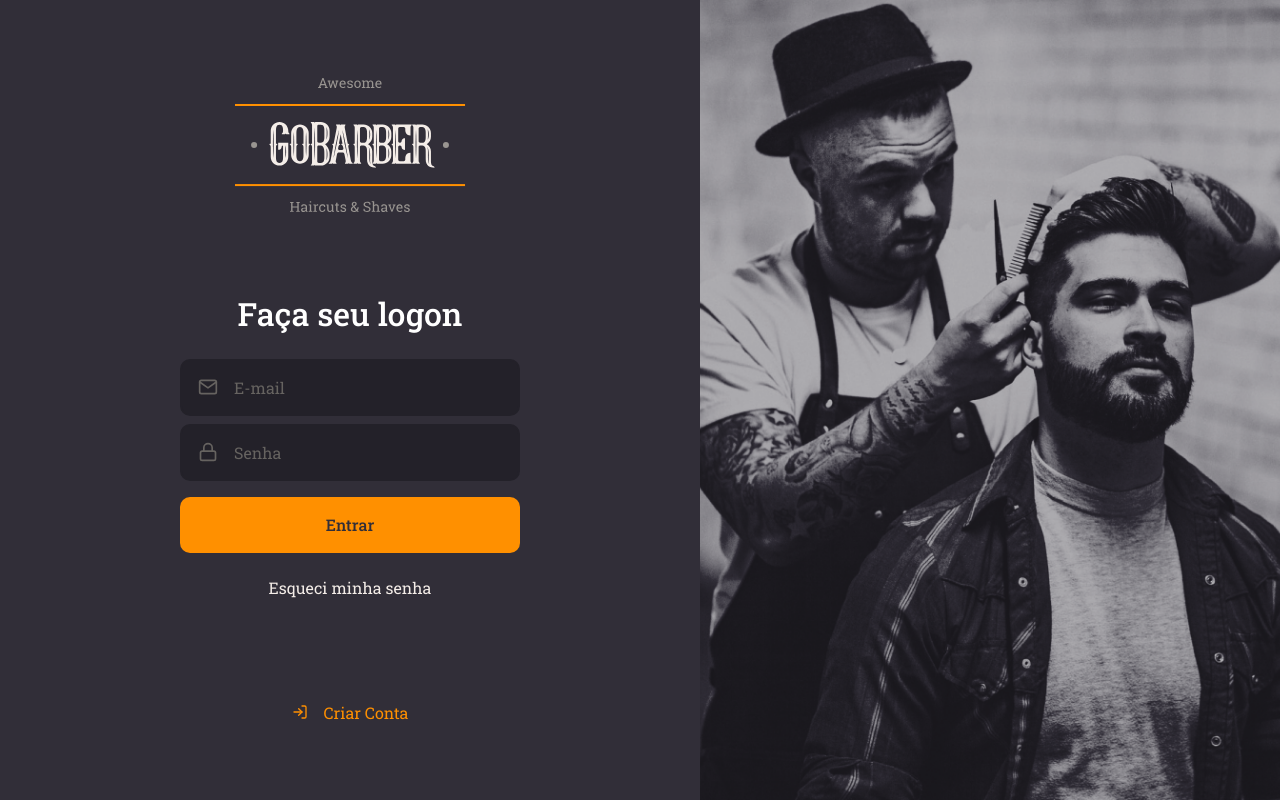
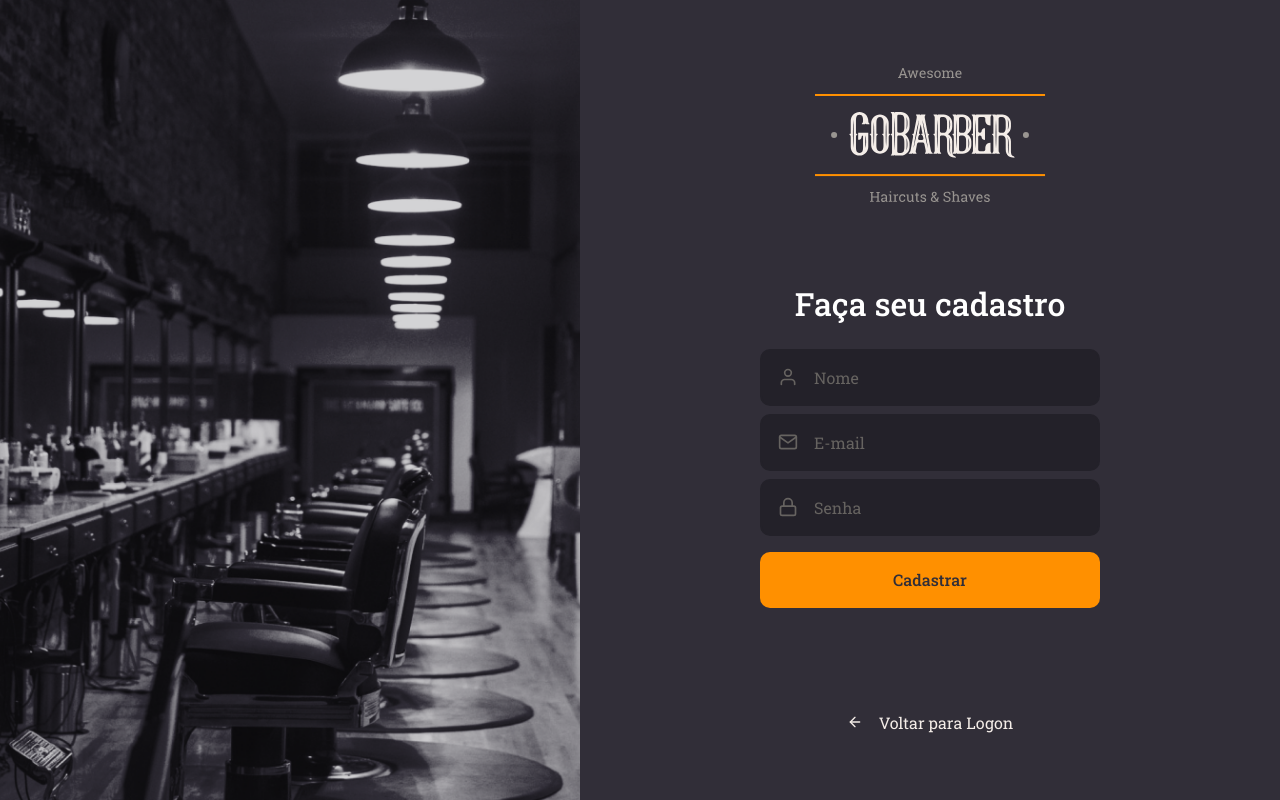
Before and after one commit to AndreCosta101/go-barber-web2020, a React (Create React App) app: page / in a window 1280 px wide. Built offline with nearby package versions, Linux system fonts and the light colour scheme.

Commit message:
Pagina de Cadastro

```diff
--- a/src/App.tsx
+++ b/src/App.tsx
@@ -1,13 +1,14 @@
 import React from 'react';
 
-import SignIn from './pages/SignIn';
+// import SignIn from './pages/SignIn';
+import SignUp from './pages/SignUp';
 
 import GlobalStyle from './styles/global';
 
 
 const App: React.FC = () => (
   <>
-    <SignIn />
+    <SignUp />
     <GlobalStyle />
   </>
 );
--- /dev/null
+++ b/src/pages/SignUp/index.tsx
@@ -0,0 +1,38 @@
+import React from 'react';
+import { FiArrowLeft, FiMail, FiUser, FiLock } from 'react-icons/fi'
+
+import logoImg from '../../assets/logo.svg';
+
+import Input from '../../components/Input'
+import Button from '../../components/Button'
+
+import { Container, Content, Background } from './styles';
+
+const SignUp: React.FC = () => (
+  <Container>
+    <Background />
+    <Content>
+      <img src={logoImg} alt="GoBarber" />
+
+      <form>
+        <h1>Faça seu cadastro</h1>
+
+        <Input name="name" icon={FiUser} placeholder="Nome" />
+
+        <Input name="email" icon={FiMail} placeholder="E-mail" />
+
+        <Input name="password" icon={FiLock} type="password" placeholder="Senha" />
+
+        <Button type="submit">Cadastrar</Button>
+      </form>
+
+      <a href="login">
+        <FiArrowLeft />
+        Voltar para Logon
+      </a>
+    </Content>
+
+  </Container>
+)
+
+export default SignUp;
--- /dev/null
+++ b/src/pages/SignUp/styles.ts
@@ -0,0 +1,78 @@
+import styled from 'styled-components';
+import { shade } from 'polished';
+
+import signUpBackgroundImg from '../../assets/sign-up-background.png'
+
+export const Container = styled.div`
+  height: 100vh;
+
+  display: flex;
+  // o display flex deixaria o Content e o Background um do lado do outro
+  // o strech faz com que eles tenham o tamanho total da página, divididos na metade.
+  align-items: stretch;
+`;
+
+export const Content = styled.div`
+  display: flex;
+  flex-direction: column;
+  align-items: center;
+  // Posso trocar isso:
+  /* justify-content: center;
+  align-items: center; */
+  // por isso:
+  place-content: center;
+
+  width: 100%;
+  max-width: 700px;
+
+  form {
+    margin: 80px 0;
+    width: 340px;
+    text-align: center;
+
+    h1 {
+      margin-bottom: 24px;
+    }
+
+    a {
+      color: #F4EDE8;
+      display: block;
+      margin-top: 24px;
+      text-decoration: none;
+      transition: color 0.2s;
+
+      &:hover{
+        color: ${shade(0.2, '#F4EDE8')}
+      }
+    }
+  }
+
+  > a {
+    color: #F4EDE8;
+      display: block;
+      margin-top: 24px;
+      text-decoration: none;
+      transition: color 0.2s;
+
+      &:hover{
+        color: ${shade(0.2, '#ff9000')}
+      }
+
+      display: flex;
+      align-items: center;
+
+      svg {
+        margin-right: 16px;
+      }
+  }
+
+
+`;
+
+export const Background = styled.div`
+  // flex 1 faz ocupar todo o espaço, menos os 700 pixels da linha 24
+  flex: 1;
+  background: url(${signUpBackgroundImg}) no-repeat center;
+  // cobre o tamanho de tudo que sobra de conteúdo no container
+  background-size: cover;
+`;
```
Also changed, not shown: src/assets/sign-up-background.png (added).
